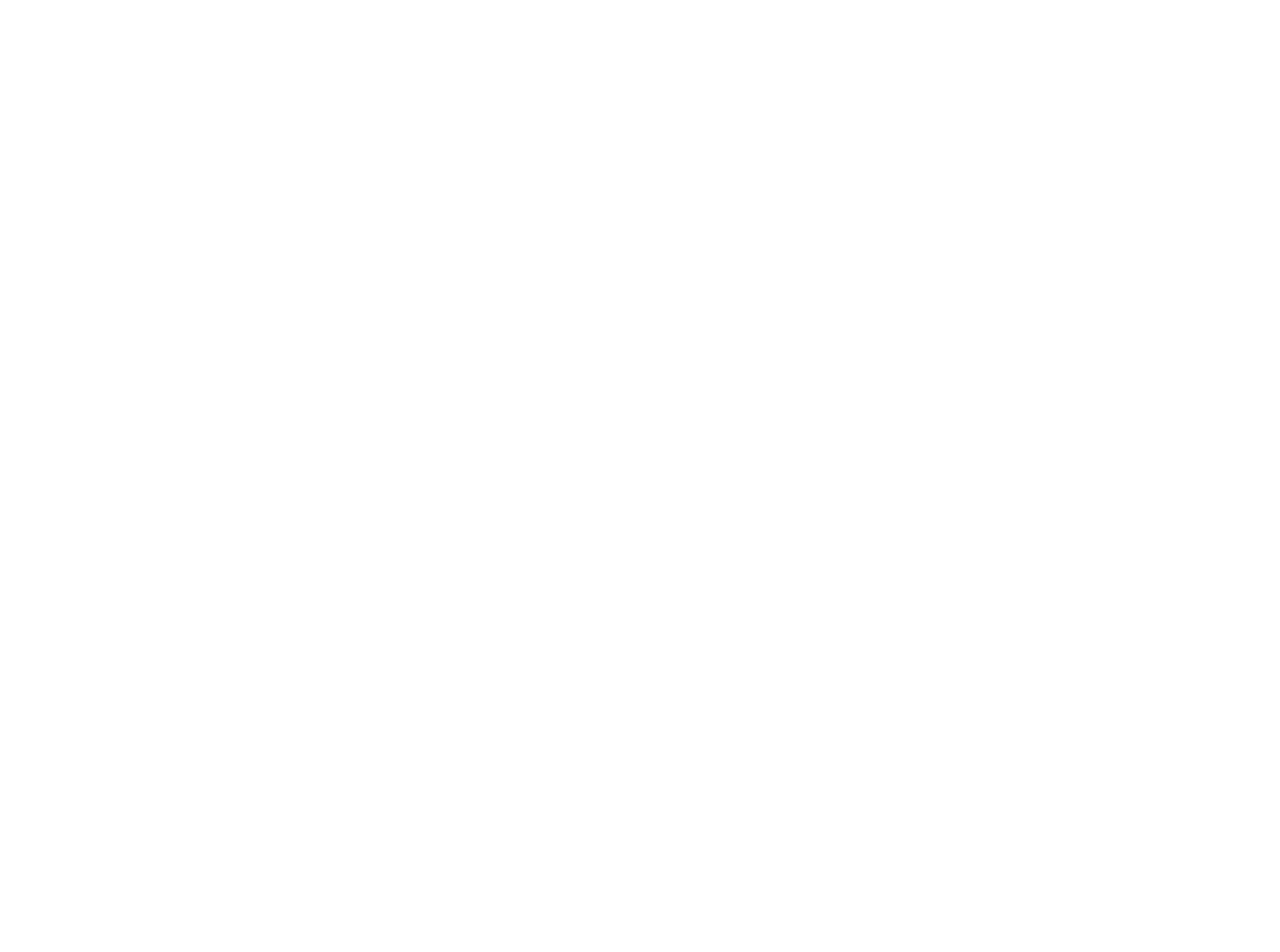
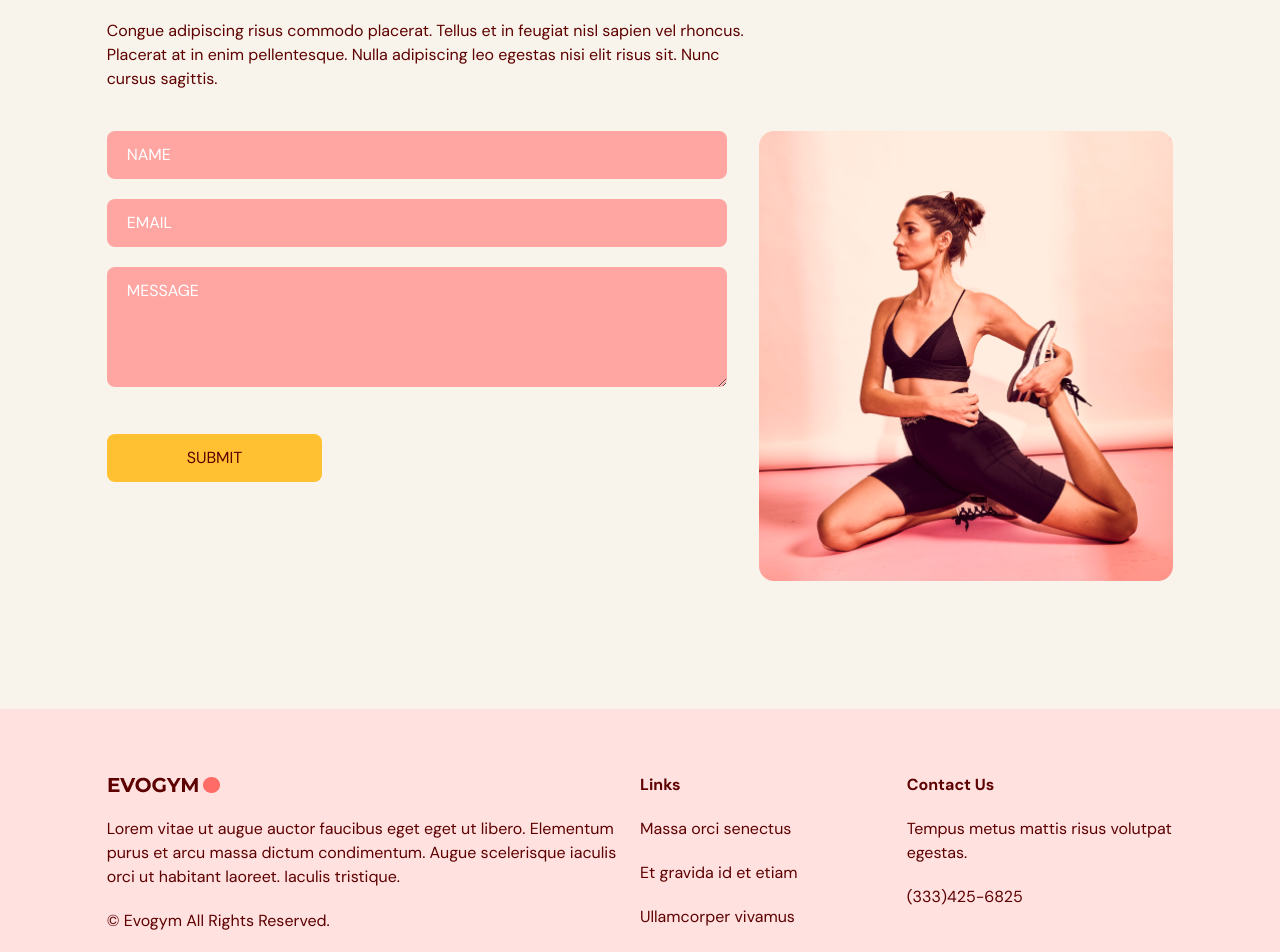
Before and after one commit to midevictor/Fitness-Application, a React (Vite) app: page / in a window 1280 px wide. Shown: the part 3120-4072 px from the top of the page. Before the commit the page ends 2987 px from the top, so only its background shows below. Built offline with nearby package versions, Linux system fonts and the light colour scheme.

Commit message:
developed the contact and the fotter components

```diff
--- a/package.json
+++ b/package.json
@@ -14,7 +14,8 @@
     "framer-motion": "^10.16.2",
     "react": "^18.2.0",
     "react-anchor-link-smooth-scroll": "^1.0.12",
-    "react-dom": "^18.2.0"
+    "react-dom": "^18.2.0",
+    "react-hook-form": "^7.46.2"
   },
   "devDependencies": {
     "@types/node": "^20.5.8",
--- a/src/App.tsx
+++ b/src/App.tsx
@@ -4,7 +4,8 @@
 import Home from "./scenes/Home";
 import Benefits from "./scenes/Benefits"
 import OurClasses from "./scenes/OurClasses";
-
+import Contact from "./scenes/Contact";
+import Footer from "./scenes/Footer";
 function App() {
   const [selectedPage, setSelectedPage] = useState<SelectedPage>(SelectedPage.Home);
   const [isTopOfPage, setIsTopOfPage] = useState<boolean>(true);
@@ -29,6 +30,8 @@
       <Home setSelectedPage={setSelectedPage}/>
       <Benefits setSelectedPage={setSelectedPage}/>
       <OurClasses setSelectedPage={setSelectedPage}/>
+      <Contact setSelectedPage={setSelectedPage}/>
+      <Footer/>
     </div>
   )
 }
--- /dev/null
+++ b/src/scenes/Contact/index.tsx
@@ -0,0 +1,144 @@
+import { SelectedPage } from "../shared/type"
+import {motion} from "framer-motion"
+import {useForm} from "react-hook-form";
+import ContactUsPageGraphic from "@/assets/ContactUsPageGraphic.png";
+import HTEXT from '../shared/HTEXT'
+
+type Props = {
+    setSelectedPage: (value: SelectedPage) => void
+}
+
+const Contact = ({setSelectedPage}: Props) => {
+    const inputStyles = `mb-5 w-full rounded-lg bg-primary-300
+  px-5 py-3 placeholder-white`;
+
+
+    const{
+        register,
+        formState: {errors},
+        trigger,
+    } = useForm();
+
+    const onSubmit = async(e: any) => {
+        //allows us to validate our form if needed
+        const isValid = await trigger();
+        if(!isValid){
+            e.preventDefault();
+        }
+    }
+  return <section id="contactus" className="mx-auto w-5/6 pt-24 pb-32">
+    <motion.div
+    onViewportEnter={()=> setSelectedPage(SelectedPage.Contact)}>
+         {/* HEADER */}
+         <motion.div
+          className="md:w-3/5"
+          initial="hidden"
+          whileInView="visible"
+          viewport={{ once: true, amount: 0.5 }}
+          transition={{ duration: 0.5 }}
+          variants={{
+            hidden: { opacity: 0, x: -50 },
+            visible: { opacity: 1, x: 0 },
+          }}
+        >
+          <HTEXT>
+            <span className="text-primary-500">JOIN NOW</span> TO GET IN SHAPE
+          </HTEXT>
+          <p className="my-5">
+            Congue adipiscing risus commodo placerat. Tellus et in feugiat nisl
+            sapien vel rhoncus. Placerat at in enim pellentesque. Nulla
+            adipiscing leo egestas nisi elit risus sit. Nunc cursus sagittis.
+          </p>
+        </motion.div>
+
+        <div className="mt-10 justify-between gap-8 md:flex">
+            <motion.div
+            className="mt-10 basis-3/5 md:mt-0"
+          initial="hidden"
+          whileInView="visible"
+          viewport={{ once: true, amount: 0.5 }}
+          transition={{ duration: 0.5 }}
+          variants={{
+            hidden: { opacity: 0, y: 50 },
+            visible: { opacity: 1, y: 0 },
+          }}
+            >
+                <form target="_blank" onSubmit={onSubmit} method="POST" action="https://formsubmit.co/midevictor90@gmail.com" >
+                    <input type="text" className={inputStyles}
+                    placeholder="NAME"
+                    {...register("name", {
+                        required: true,
+                        maxLength:100,
+                    })}
+                    />
+                    {errors.name && (
+                        <p className="mt-1 text-primary-500">
+                            {errors.name.type === "required" && "This field is required"}
+                            {errors.name.type === "maxLength" && "Mx length is 100 chrarcters"}
+                        </p>
+                    )}
+
+                   {/* email */}
+                   <input type="email" className={inputStyles}
+                    placeholder="EMAIL"
+                    {...register("email", {
+                        required: true,
+                        pattern: /^[A-Z0-9._%+-]+@[A-Z0-9.-]+\.[A-Z]{2,}$/i,
+                    })}
+                    />
+                    {errors.email && (
+                        <p className="mt-1 text-primary-500">
+                            {errors.email.type === "required" && "This field is required"}
+                            {errors.email.type === "pattern" && "Invalid email address."}
+                        </p>
+
+                    )}
+
+                    <textarea  className={inputStyles} placeholder="MESSAGE" cols={50} rows={4}
+                    {...register("message", {
+                        required: true,
+                        maxLength:500,
+                    })}
+                    />
+                    {errors.message && (
+                <p className="mt-1 text-primary-500">
+                  {errors.message.type === "required" &&
+                    "This field is required."}
+                  {errors.message.type === "maxLength" &&
+                    "Max length is 2000 char."}
+                </p>
+              )}
+
+               <button
+                type="submit"
+                className="mt-5 rounded-lg bg-secondary-500 px-20 py-3 transition duration-500 hover:text-white"
+              >
+                SUBMIT
+              </button>
+                </form>
+            </motion.div>
+            <motion.div
+            className="relative mt-16 basis-2/5 md:mt-0"
+            initial="hidden"
+            whileInView="visible"
+            viewport={{ once: true, amount: 0.5 }}
+            transition={{ delay: 0.2, duration: 0.5 }}
+            variants={{
+              hidden: { opacity: 0, y: 50 },
+              visible: { opacity: 1, y: 0 },
+            }}
+          >
+            <div className="w-full before:absolute before:-bottom-20 before:-right-10 before:z-[-1] md:before:content-evolvetext">
+              <img
+                className="w-full"
+                alt="contact-us-page-graphic"
+                src={ContactUsPageGraphic}
+              />
+            </div>
+          </motion.div>
+        </div>
+    </motion.div>
+  </section>
+}
+
+export default Contact
--- /dev/null
+++ b/src/scenes/Footer/index.tsx
@@ -0,0 +1,34 @@
+import logo from "@/assets/Logo.png"
+
+const index =() => {
+  return (
+   <footer className="bg-primary-100 py-16">
+    <div className="justify-content mx-auto w-5/6 gap-10=6 md:flex">
+    <div className="mt-16 basis-1/2 md:mt-0">
+          <img alt="logo" src={logo} />
+          <p className="my-5">
+            Lorem vitae ut augue auctor faucibus eget eget ut libero. Elementum
+            purus et arcu massa dictum condimentum. Augue scelerisque iaculis
+            orci ut habitant laoreet. Iaculis tristique.
+          </p>
+          <p>© Evogym All Rights Reserved.</p>
+    </div>
+    <div className="mt-16 basis-1/4 md:mt-0">
+          <h4 className="font-bold">Links</h4>
+          <p className="my-5">Massa orci senectus</p>
+          <p className="my-5">Et gravida id et etiam</p>
+          <p>Ullamcorper vivamus</p>
+     </div>
+    <div className="mt-16 basis-1/4 md:mt-0">
+          <h4 className="font-bold">Contact Us</h4>
+          <p className="my-5">Tempus metus mattis risus volutpat egestas.</p>
+          <p>(333)425-6825</p>
+    </div>
+
+
+    </div>
+   </footer>
+  )
+}
+
+export default index
```
Also changed, not shown: 1 other file (tests, documents, lock files or other folders).
